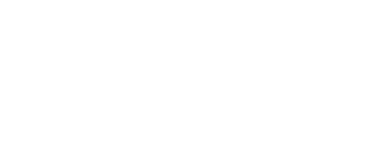
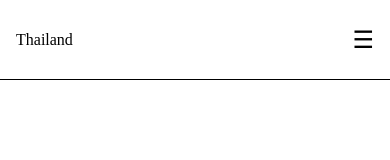
Before and after one commit to mciver83/html-css-media-queries-guided, a plain HTML site: page index.html in a window 390 px wide. Drawn offline with Linux system fonts and the light colour scheme.

Commit message:
make mobile header

```diff
--- a/index.html
+++ b/index.html
@@ -8,5 +8,10 @@
     <link rel="stylesheet" href="reset.css" />
     <link rel="stylesheet" href="style.css" />
   </head>
-  <body></body>
+  <body>
+    <header>
+      <h1>Thailand</h1>
+      <div id="mobile-ham-menu"></div>
+    </header>
+  </body>
 </html>
--- a/style.css
+++ b/style.css
@@ -1,3 +1,20 @@
+header {
+  position: fixed;
+  width: 100%;
+  background: white;
+  padding: 16px;
+  display: flex;
+  justify-content: space-between;
+  align-items: center;
+  height: 80px;
+  border-bottom: 1px solid black;
+}
+
+#mobile-ham-menu::after {
+  content: "\2630";
+  font-size: 24px;
+}
+
 /* tablet */
 @media screen and (min-width: 481px) {
 }
```
